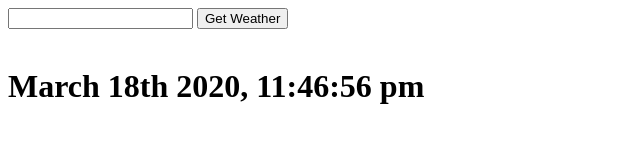
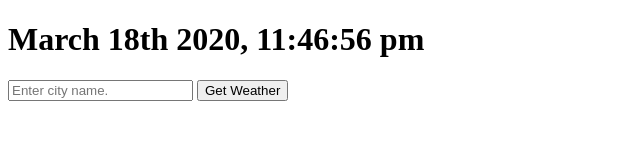
Before and after one commit to nmonsivais/weatherdashboard, a plain HTML site: page index.html in a window 1280 px wide. Shown: the whole page, without its empty margins (0-640 px from the left). Drawn offline with nearby package versions, Linux system fonts and the light colour scheme.

Commit message:
added placeholder to input and moved date above form.

```diff
--- a/index.html
+++ b/index.html
@@ -8,13 +8,14 @@
   </head>
 
   <body>
+    <h1 id="time"></h1>
     <form>
-    <input id="userInput">
+    <input id="userInput" placeholder="Enter city name.">
     <button id="btn1">Get Weather</button>
     <br /><br />
   </form>
 
-    <h1 id="time"></h1>
+
     <container id="cont1">
       <div id="weatherBox">
       <p class="city"></p>
```
